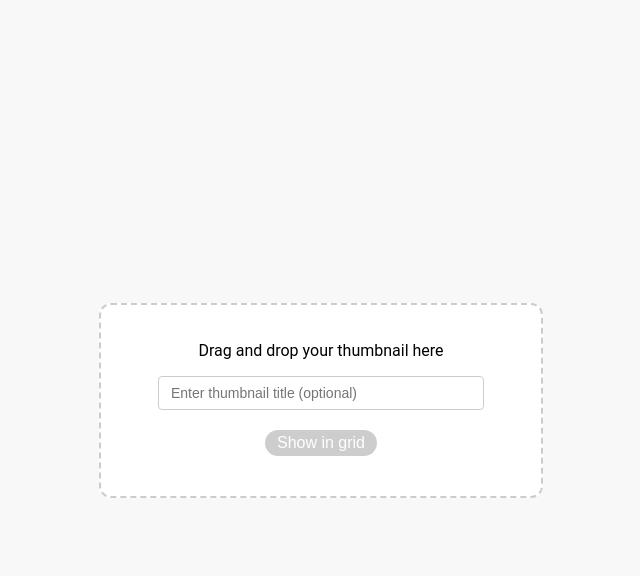
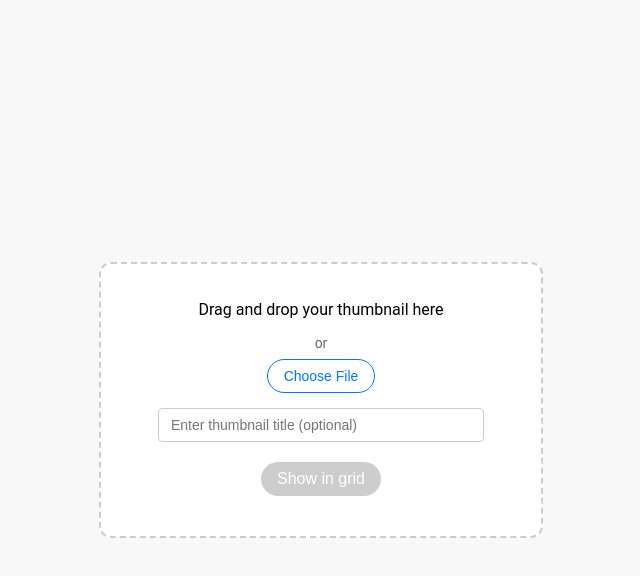
Before and after one commit to Donnnno/thumbnail-tester, a plain HTML site: page docs/index.html in a window 1280 px wide. Shown: the whole page, without its empty margins (319-959 px from the left). Drawn offline with Linux system fonts and the light colour scheme.

Commit message:
file picker option

```diff
--- a/docs/index.html
+++ b/docs/index.html
@@ -12,6 +12,11 @@
     <div class="drop-zone fullscreen" id="dropZone">
         <div class="centered-content">
             <p>Drag and drop your thumbnail here</p>
+            <div class="upload-options">
+                <p>or</p>
+                <input type="file" id="fileInput" accept="image/*" style="display: none;">
+                <button class="button secondary" onclick="document.getElementById('fileInput').click()">Choose File</button>
+            </div>
             <img id="preview" class="preview" style="display: none;">
             <div class="input-group">
                 <input type="text" id="thumbnailTitle" placeholder="Enter thumbnail title (optional)"
--- a/docs/script.js
+++ b/docs/script.js
@@ -94,11 +94,8 @@ dropZone.addEventListener('dragleave', () => {
     dropZone.classList.remove('dragover');
 });
 
-dropZone.addEventListener('drop', (e) => {
-    e.preventDefault();
-    dropZone.classList.remove('dragover');
-
-    const file = e.dataTransfer.files[0];
+// Function to handle file selection
+function handleFileSelect(file) {
     if (file && file.type.startsWith('image/')) {
         const reader = new FileReader();
         reader.onload = (e) => {
@@ -119,6 +116,20 @@ dropZone.addEventListener('drop', (e) => {
         };
         reader.readAsDataURL(file);
     }
+}
+
+// Handle file input change
+document.getElementById('fileInput').addEventListener('change', (e) => {
+    const file = e.target.files[0];
+    handleFileSelect(file);
+});
+
+// Handle file drop
+dropZone.addEventListener('drop', (e) => {
+    e.preventDefault();
+    dropZone.classList.remove('dragover');
+    const file = e.dataTransfer.files[0];
+    handleFileSelect(file);
 });
 
 function showInGrid() {
--- a/docs/style.css
+++ b/docs/style.css
@@ -1,5 +1,44 @@
 html {
     font-family: Roboto, Arial, Helvetica, sans-serif;
+}
+
+.button:disabled {
+    background-color: #cccccc;
+    cursor: not-allowed;
+    opacity: 0.6;
+}
+
+
+.button {
+    font-size: 16px;
+    color: #fff;
+    border-radius: 80px;
+    background-color: #0f0f0f;
+    padding: 8px 16px;
+    border: none;
+}
+
+.button.secondary {
+    background-color: #ffffff;
+    color: #0077ff;
+    border: 1px solid #0077ff;
+    padding: 8px 16px;
+    font-size: 14px;
+}
+
+.button.secondary:hover {
+    background-color: #f0f7ff;
+}
+
+.upload-options {
+    margin: 15px 0;
+    text-align: center;
+}
+
+.upload-options p {
+    margin: 8px 0;
+    color: #666;
+    font-size: 14px;
 }
 
 body {
@@ -81,17 +120,6 @@ body {
     border-radius: 12px;
 }
 
-.button {
-    font-size: 16px;
-    color: #fff;
-    border-radius: 80px;
-    background-color: #0f0f0f;
-    padding-top: 4px;
-    padding-bottom: 4px;
-    padding-left: 12px;
-    padding-right: 12px;
-    border: none;
-}
 
 .thumbnail-grid {
     display: grid;
```
